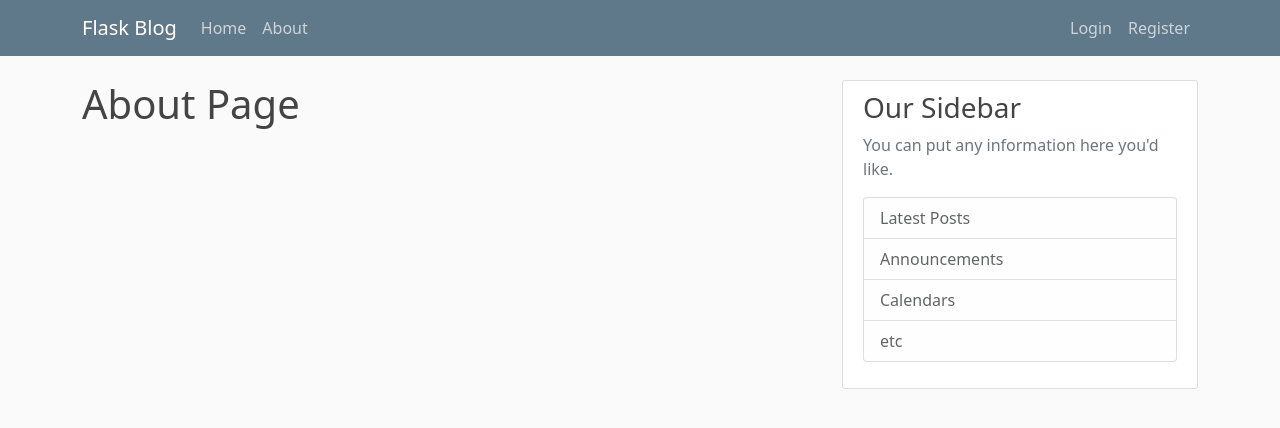
After one commit to ii-ko/Python, a Flask app: page /about in a window 1280 px wide. The commit adds this page. Shown: the top 428 px of the page. Run offline with Flask 2, Linux system fonts and the light colour scheme; some libraries are stand-ins or nearby versions.

Commit message:
package structuring

```diff
--- a/Flask/Blog/app.py
+++ b/Flask/Blog/app.py
@@ -1,27 +1,4 @@
-from flask import Flask, render_template
-
-
-app = Flask(__name__)
-
-posts = [{
-    'author': 'Ihsan',
-    'title': 'First post',
-    'content': 'First content',
-    'date_posted': 'May 3rd, 2012'
-    },
-    {
-        'author': 'Ahmad',
-        'title': 'Second post',
-        'content': 'Second content',
-        'date_posted': 'May 3rd, 2012'
-    }
-]
-
-
-@app.route('/')
-def home():
-    return render_template('pages/index.html', posts=posts)
-
+from flaskblog import app
 
 if __name__ == '__main__':
     app.run(debug=True, port=3000)
--- /dev/null
+++ b/Flask/Blog/flaskblog/__init__.py
@@ -0,0 +1,5 @@
+from flask import Flask, render_template
+
+app = Flask(__name__)
+
+from flaskblog.routes import routes
--- /dev/null
+++ b/Flask/Blog/flaskblog/routes/routes.py
@@ -0,0 +1,26 @@
+from flask import render_template
+from flaskblog import app
+
+posts = [{
+    'author': 'Ihsan',
+    'title': 'First post',
+    'content': 'First content',
+    'date_posted': 'May 3rd, 2012'
+    },
+    {
+        'author': 'Ahmad',
+        'title': 'Second post',
+        'content': 'Second content',
+        'date_posted': 'May 3rd, 2012'
+    }
+]
+
+
+@app.route('/')
+def home():
+    return render_template('pages/index.html', posts=posts)
+
+
+@app.route('/about')
+def about():
+    return render_template('pages/about.html')
--- /dev/null
+++ b/Flask/Blog/flaskblog/templates/pages/about.html
@@ -0,0 +1,4 @@
+{% extends 'pages/layout.html' %}
+{% block content %}
+<h1>About Page</h1>
+{% endblock content %}
--- a/Flask/Blog/templates/pages/layout.html
+++ b/Flask/Blog/flaskblog/templates/pages/layout.html
@@ -7,7 +7,6 @@
 
     <!-- Bootstrap CSS -->
     <link rel="stylesheet" href="{{ url_for('static', filename='/dist/css/bootstrap.min.css') }}">
-
     <link rel="stylesheet" type="text/css" href="{{ url_for('static', filename='/dist/css/article.css') }}">
 
     {% if title %}
@@ -21,7 +20,8 @@
       <nav class="navbar navbar-expand-md navbar-dark bg-steel fixed-top">
         <div class="container">
           <a class="navbar-brand mr-4" href="/">Flask Blog</a>
-          <button class="navbar-toggler" type="button" data-toggle="collapse" data-target="#navbarToggle" aria-controls="navbarToggle" aria-expanded="false" aria-label="Toggle navigation">
+          <button class="navbar-toggler" type="button" data-toggle="collapse" data-target="#navbarToggle"
+                  aria-controls="navbarToggle" aria-expanded="false" aria-label="Toggle navigation">
             <span class="navbar-toggler-icon"></span>
           </button>
           <div class="collapse navbar-collapse" id="navbarToggle">
@@ -58,12 +58,9 @@
         </div>
       </div>
     </main>
-
-
-    <!-- Optional JavaScript -->
     <!-- jQuery first, then Popper.js, then Bootstrap JS -->
-    <script src="{{ url_for('static', filename='dist/js/jquery-3.2.1.slim.min.js') }}" integrity="sha384-KJ3o2DKtIkvYIK3UENzmM7KCkRr/rE9/Qpg6aAZGJwFDMVNA/GpGFF93hXpG5KkN" crossorigin="anonymous"></script>
-    <script src="{{ url_for('static', filename='dist/js/ajax-popper.min.js') }}" integrity="sha384-ApNbgh9B+Y1QKtv3Rn7W3mgPxhU9K/ScQsAP7hUibX39j7fakFPskvXusvfa0b4Q" crossorigin="anonymous"></script>
-    <script src="{{ url_for('static', filename='dist/js//bootstrap.min.js') }}" integrity="sha384-JZR6Spejh4U02d8jOt6vLEHfe/JQGiRRSQQxSfFWpi1MquVdAyjUar5+76PVCmYl" crossorigin="anonymous"></script>
+    <script src="{{ url_for('static', filename='dist/js/jquery-3.2.1.slim.min.js') }}"></script>
+    <script src="{{ url_for('static', filename='dist/js/ajax-popper.min.js') }}"></script>
+    <script src="{{ url_for('static', filename='dist/js//bootstrap.min.js') }}"></script>
 </body>
 </html>
```
Also changed, not shown: Flask/Blog/flaskblog/models/database.py (added), Flask/Blog/flaskblog/static/dist/css/article.css (renamed from Flask/Blog/static/dist/css/article.css), Flask/Blog/flaskblog/static/dist/css/bootstrap.min.css (renamed from Flask/Blog/static/dist/css/bootstrap.min.css), Flask/Blog/flaskblog/static/dist/js/ajax-popper.js (renamed from Flask/Blog/static/dist/js/ajax-popper.js), Flask/Blog/flaskblog/static/dist/js/bootstrap.bundle.min.js (renamed from Flask/Blog/static/dist/js/bootstrap.bundle.min.js), Flask/Blog/flaskblog/static/dist/js/jquery-321-slim.js (renamed from Flask/Blog/static/dist/js/jquery-321-slim.js), Flask/Blog/flaskblog/static/dist/js/maxcdn-bootstrap.js (renamed from Flask/Blog/static/dist/js/maxcdn-bootstrap.js), Flask/Blog/flaskblog/templates/pages/index.html (renamed from Flask/Blog/templates/pages/index.html).
